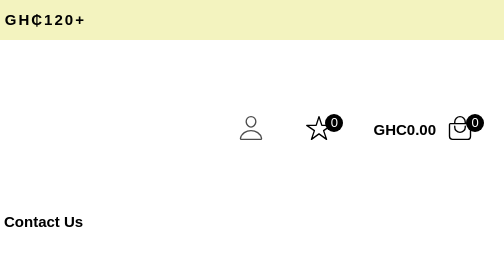
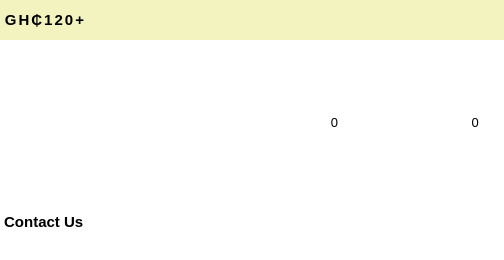
Before and after one commit to michaelansah911/Orah-Cosmetics, a plain HTML site: page shop.html in a window 1280 px wide. Both pictures are taken after a click on the button 1027 px from the left and 128 px from the top of the page. Shown: the top 260 px of the page, 776-1280 px from the left. Drawn offline with nearby package versions, Linux system fonts and the light colour scheme; files whose address does not match are found by name.

Commit message:
navigation

```diff
--- a/assets/css/homepage.css
+++ b/assets/css/homepage.css
@@ -428,9 +428,10 @@ body {
 .header-action-btn {
   font-size: 28px;
   transition: var(--transition-1);
-}
-
-.header-action-btn:is(:hover, :focus) { color: var(--black_70); }
+  color: var(--white);
+}
+
+.header-action-btn:is(:hover, :focus) { color: var(--white); }
 
 
 
@@ -1296,8 +1297,8 @@ body {
     position: absolute;
     top: 0;
     right: -10px;
-    background-color: var(--black);
-    color: var(--white);
+    background-color: var(--white);
+    color: var(--black);
     font-size: var(--fs-9);
     min-width: 18px;
     height: 18px;
--- a/assets/css/style.css
+++ b/assets/css/style.css
@@ -477,6 +477,11 @@ body {
   color: var(--black_70);
 }
 
+.header-action-btn .btn-badge {
+  background-color: var(--white);
+  color: var(--black);
+}
+
 /*-----------------------------------*\
   #MOBILE NAVBAR
 \*-----------------------------------*/
--- a/cart/assets/css/style.css
+++ b/cart/assets/css/style.css
@@ -471,10 +471,16 @@ body {
 .header-action-btn {
   font-size: 28px;
   transition: var(--transition-1);
+  color: var(--white);
 }
 
 .header-action-btn:is(:hover, :focus) {
-  color: var(--black_70);
+  color: var(--white);
+}
+
+.header-action-btn .btn-badge {
+  background-color: var(--white);
+  color: var(--white);
 }
 
 /*-----------------------------------*\
--- a/shop.html
+++ b/shop.html
@@ -92,7 +92,7 @@
 
 
             <li>
-              <a href="shop.html" class="navbar-link has-after">Shop</a>
+              <a href="./cart/index.html" class="navbar-link has-after">Shop</a>
             </li>
 
 
```
Also changed, not shown: about us.html (+2 -2 lines), blog.html (+2 -2 lines), cart/index.html (+0 -2 lines), contact us.html (+3 -3 lines), index.html (+2 -4 lines).
